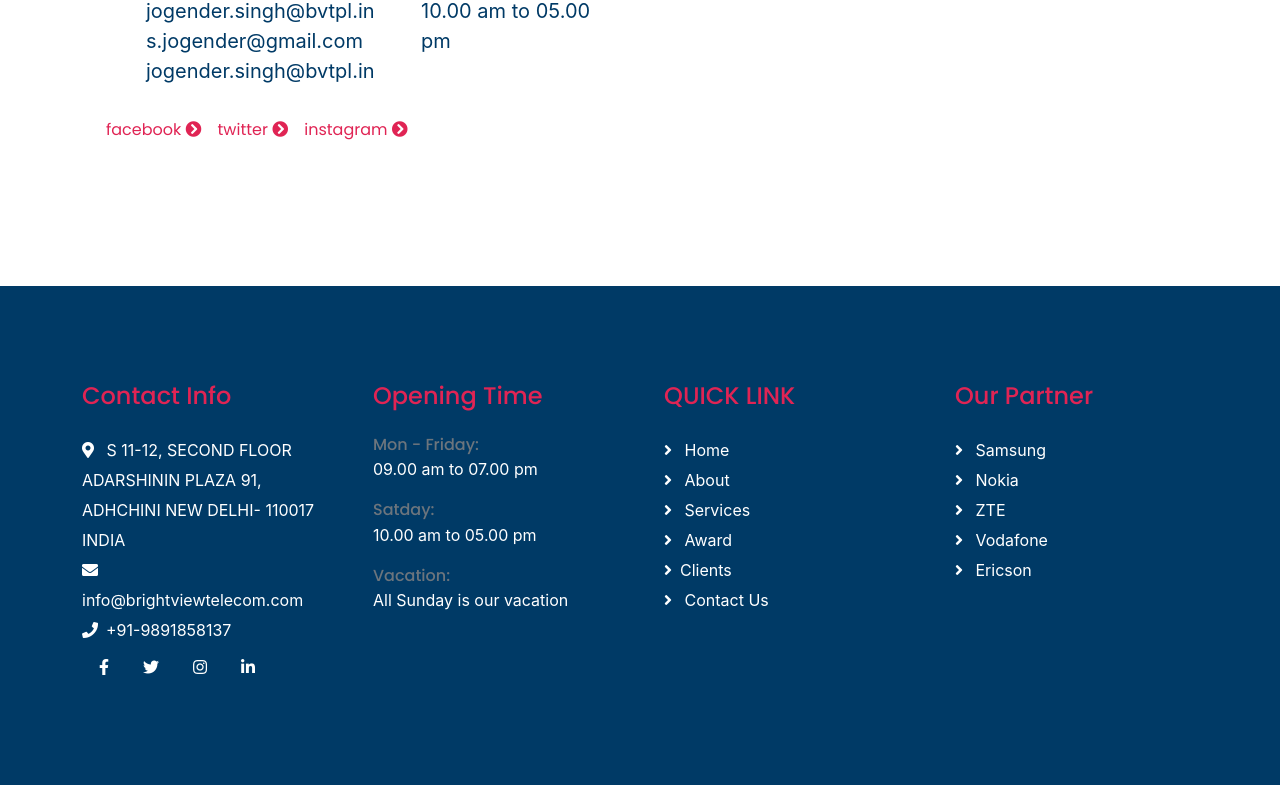
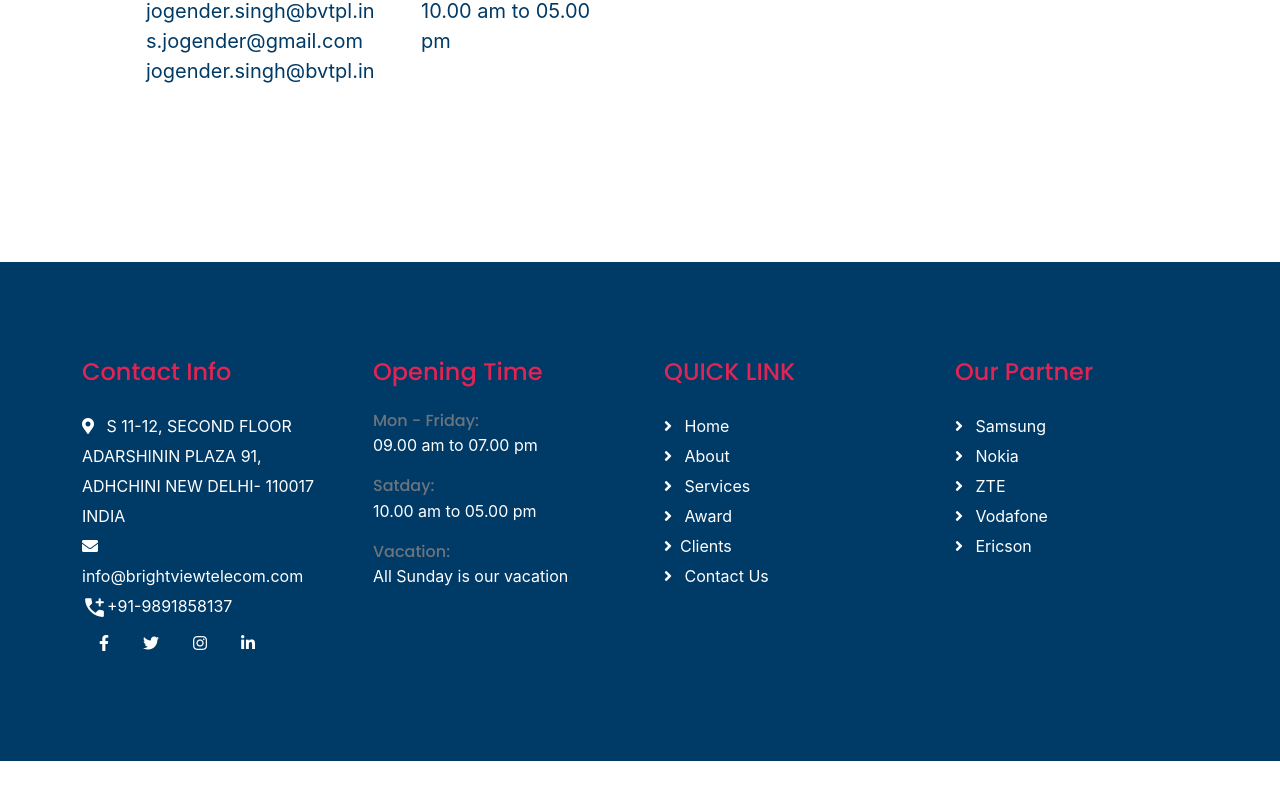
Before and after one commit to hemantdevgithub/BRIGHTVIEWTELECOM, a React (Create React App) app: page /contact in a window 1280 px wide. Shown: the part 1176-1961 px from the top of the page. After the commit the page ends 1937 px from the top, so only its background shows below. Built offline with nearby package versions, Linux system fonts and the light colour scheme.

Commit message:
[IMAGES]

```diff
--- a/src/components/Footer.js
+++ b/src/components/Footer.js
@@ -23,8 +23,19 @@ const Footer = () => {
                   info@brightviewtelecom.com
                 </a>
                 <a href="">
-                  <i className="fas fa-phone me-2" />
-                  +91-9891858137
+
+                  <svg
+                    xmlns="http://www.w3.org/2000/svg"
+                    width="25"
+                    height="25"
+                    viewBox="0 0 24 24"
+                  >
+                    <path
+                      fill="currentColor"
+                      d="M19.95 21q-3.125 0-6.175-1.362t-5.55-3.863t-3.862-5.55T3 4.05q0-.45.3-.75t.75-.3H8.1q.35 0 .625.238t.325.562l.65 3.5q.05.4-.025.675T9.4 8.45L6.975 10.9q.5.925 1.187 1.787t1.513 1.663q.775.775 1.625 1.438T13.1 17l2.35-2.35q.225-.225.588-.337t.712-.063l3.45.7q.35.1.575.363T21 15.9v4.05q0 .45-.3.75t-.75.3M16 8h-2q-.425 0-.712-.288T13 7t.288-.712T14 6h2V4q0-.425.288-.712T17 3t.713.288T18 4v2h2q.425 0 .713.288T21 7t-.288.713T20 8h-2v2q0 .425-.288.713T17 11t-.712-.288T16 10z"
+                    />
+                  </svg>
+                   +91-9891858137
                 </a>
                 {/* <a href="" class="mb-3"><i class="fas fa-print me-2"></i> +012 345 67890</a> */}
                 <div className="d-flex align-items-center">
--- a/src/pages/Contact.js
+++ b/src/pages/Contact.js
@@ -105,7 +105,7 @@ const Contact = () => {
                 <div className="me-4">
                   {/* <div class="bg-light d-flex align-items-center justify-content-center" style="width: 90px; height: 90px; border-radius: 10px;"><i class="fas fa-share fa-3x text-primary"></i></div> */}
                 </div>
-                <div className="d-flex">
+                {/* <div className="d-flex">
                   <a
                     className="btn btn-secondary border-secondary me-2 p-0"
                     href=""
@@ -124,7 +124,7 @@ const Contact = () => {
                   >
                     instagram <i className="fas fa-chevron-circle-right" />
                   </a>
-                </div>
+                </div> */}
               </div>
             </div>
             <div className="col-lg-6 wow fadeInRight" data-wow-delay="0.3">
```
